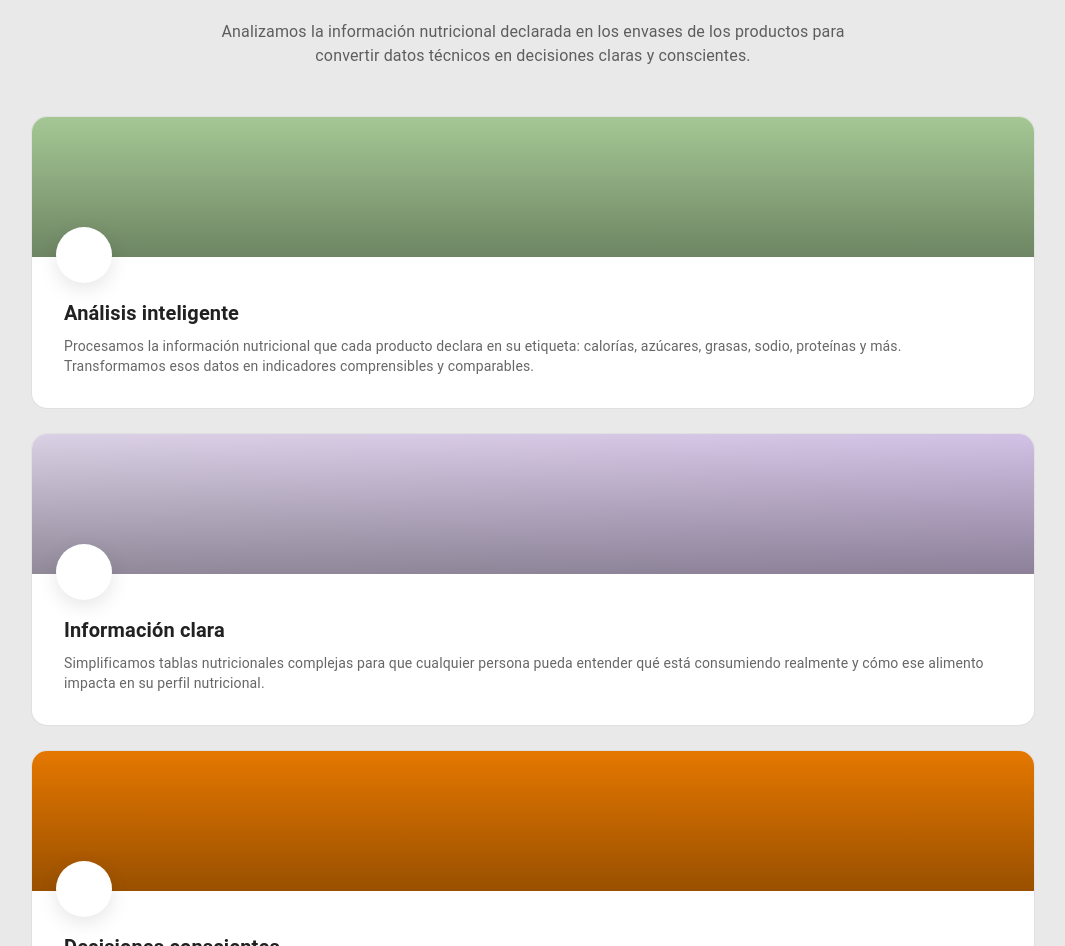
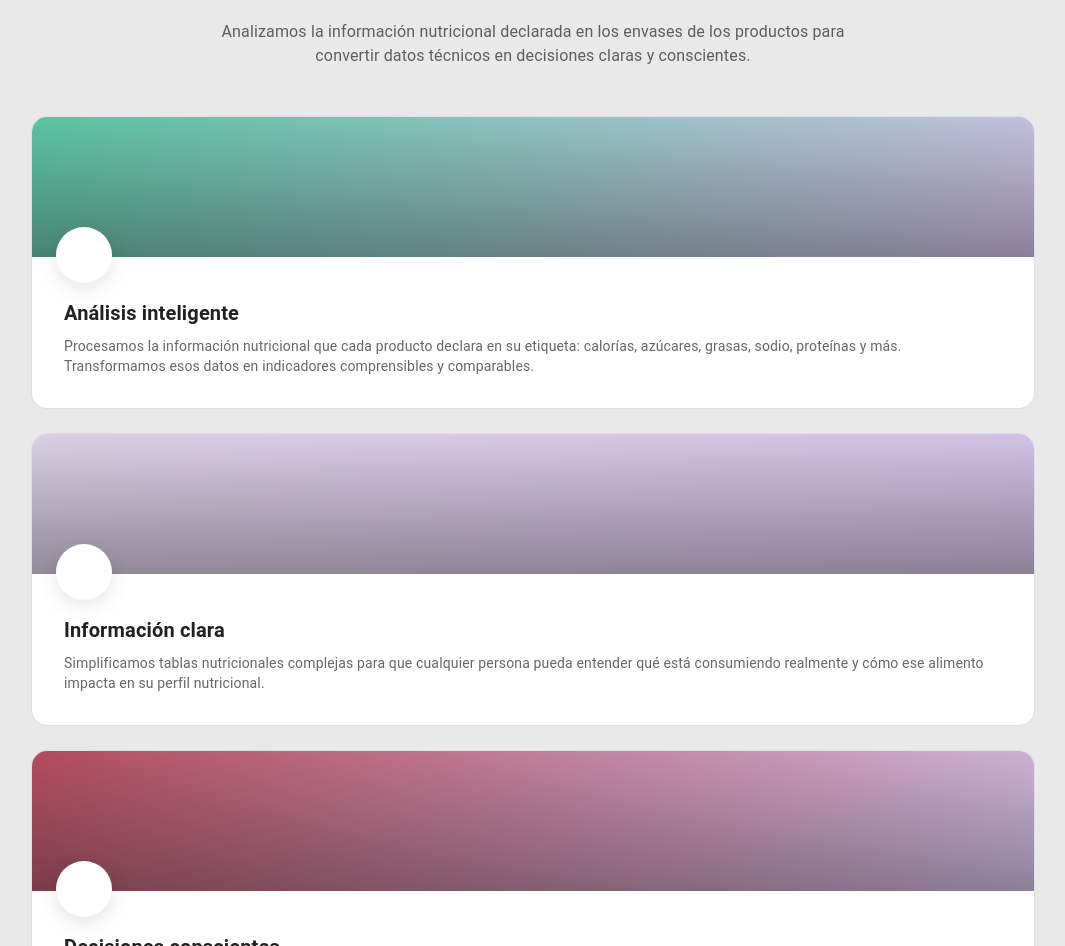
Before and after one commit to pabloebianchet/nutrismart, a React (Vite) app in the folder frontend/: page /about in a window 1280 px wide. Shown: the part 146-1092 px from the top of the page, without its empty margins (107-1172 px from the left). Built offline with nearby package versions, Linux system fonts and the light colour scheme; no server answers; some icons are missing.

Commit message:
estetica de colores

```diff
--- a/frontend/src/pages/AboutPage.jsx
+++ b/frontend/src/pages/AboutPage.jsx
@@ -62,7 +62,7 @@ const AboutPage = () => {
               <Box
                 sx={{
                   height: 140,
-                  backgroundImage: "url('./public/img/fondoVerde.jpg')",
+                  background: "linear-gradient(135deg, #65dbb4, #e9d5ff)", // lila claro
                   backgroundSize: "cover",
                   backgroundPosition: "center",
                   position: "relative",
@@ -209,7 +209,7 @@ const AboutPage = () => {
               <Box
                 sx={{
                   height: 140,
-                  backgroundImage: "url('./public/img/fondoNaranja.jpg')",
+                  background: "linear-gradient(135deg, #c75568, #e9d5ff)", // lila claro
                   backgroundSize: "cover",
                   backgroundPosition: "center",
                   position: "relative",
```
